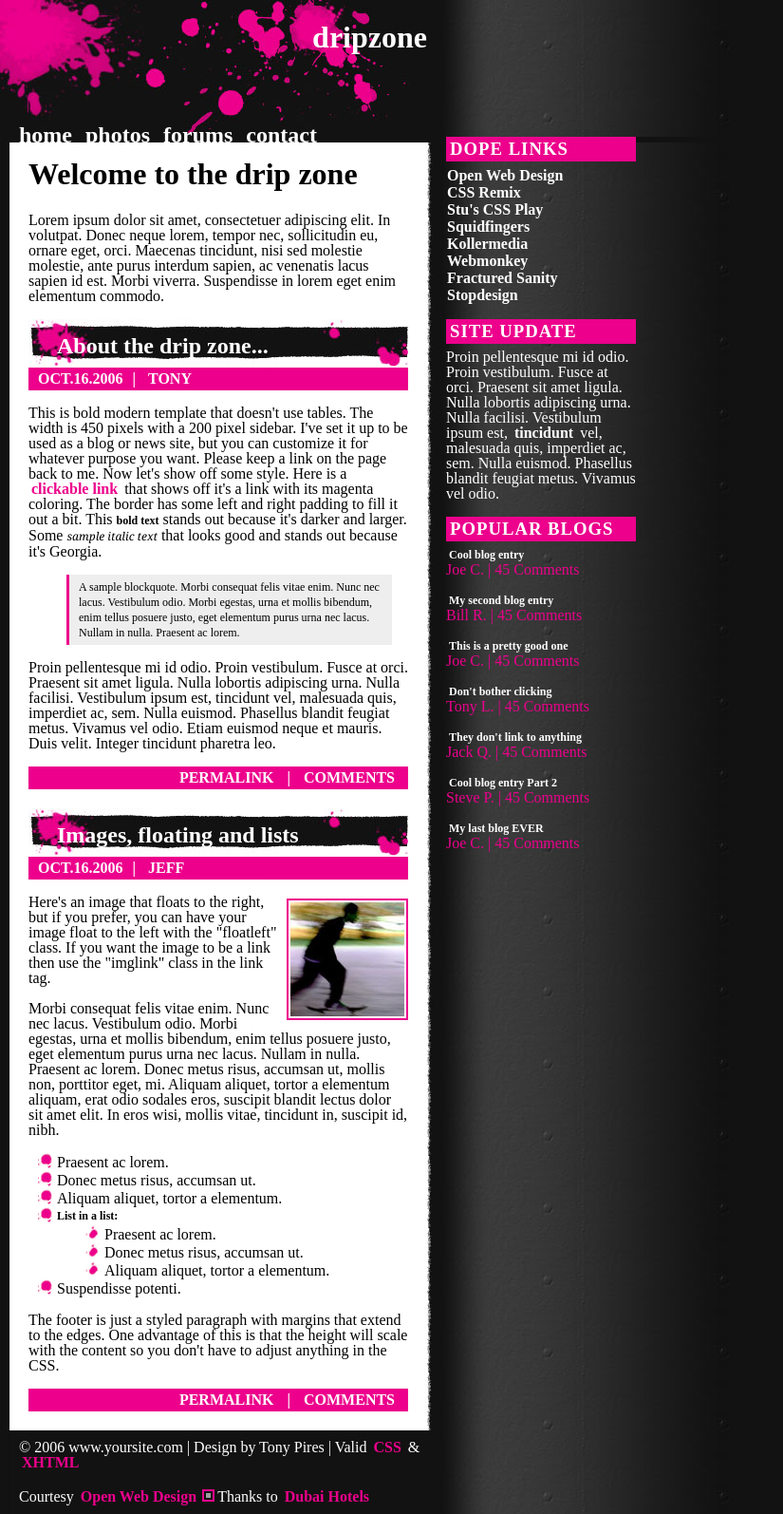
After one commit to heracek/essays, a Django app: template templates/index.html in a window 1280 px wide. The commit adds this page. Shown: the whole page at 95% size, without its empty margins (0-825 px from the left). Run offline with Django 3.2, Linux system fonts and the light colour scheme; the template is opened without the code that fills it, so the values that code supplies are empty; grey boxes are pictures that could not be loaded.

Commit message:
Pridano: sablona, zvyraznovani slov. Opraveno: get_hypertexted_text.

```diff
--- /dev/null
+++ b/site-media/default.css
@@ -0,0 +1,282 @@
+/* CSS Document */
+
+body{
+	background:url(img/bg.jpg) repeat-y top left #121212;
+	font:11px Arial, Helvetica, sans-serif normal;
+	text-align:left;
+	padding:0;
+}
+
+h1,h2,h3,h4,h5,h6{
+	margin-left:30px;
+}
+
+h2{
+	color:#FFF;
+	background:url(img/h.jpg) no-repeat top left transparent;
+	height:50px;
+	margin:10px 0 -10px 30px;
+	padding:15px 0 0 30px;
+}
+
+a{
+	color:#EC008C;
+	text-decoration:none;
+	font-weight:bold;
+	margin:0 1px;
+	padding:0 2px;
+}
+
+a:hover{
+	border:1px solid #EC008C;
+	margin:0;
+}
+
+b{
+	color:#000;
+	font-size:12px;
+}
+
+em,i{
+	font-family:Georgia, "Times New Roman", Times, serif;
+	color:#000;
+	font-size:12px;
+}
+
+blockquote{
+	line-height:16px;
+	font-size:12px;
+	width:320px;
+	margin-left:70px;
+	padding:5px 10px;
+	border-left:3px solid #EC008C;
+	background-color:#EEE;
+}
+
+#main ul{
+	list-style:none;
+	line-height:19px;
+}
+
+#main li{
+ 	background:url(img/drip.jpg) no-repeat top left transparent;
+	padding-left:20px;
+}
+
+#main .drip2 li{
+ 	background:url(img/drip2.jpg) no-repeat top left transparent;
+	padding-left:20px;
+	margin-left:-10px;
+}
+
+#main li img{
+ 	vertical-align:middle;
+	padding-right:10px;
+ 	border:0;
+}
+
+#header{
+	background:url(img/header.jpg) no-repeat top left #121212;
+	position:absolute;
+	top:0;left:0;
+	height:144px;
+	width:800px;
+}
+
+#header h1{
+	color:#FFF;
+	font:40px Arial, Helvetica, sans-serif lighter;
+	text-align:right;
+	padding-right:350px;
+}
+
+.h1bold{
+	font-weight:bolder;
+}
+
+#main{
+	position:absolute;
+	top:144px;left:0;
+	width:430px;
+	color:#000
+}
+
+#main p{
+	margin-left:30px;
+	line-height:16px;
+}
+
+#main img{
+	border:2px solid #EC008C;
+	padding:2px;
+}
+
+#main a.imglink{
+	border:none;
+	margin:0;
+	padding:0;
+}
+
+#main a.imglink:hover img.floatright{
+	border:4px solid #EC008C;
+	margin:4px 0 4px 10px;
+	padding:0;
+}
+
+#main a.imglink:hover img.floatleft{
+	border:4px solid #EC008C;
+	margin:4px 10px 4px 0;
+	padding:0;
+}
+
+img.floatright{
+	float:right;
+	margin:4px 0 4px 10px;
+}
+
+img.floatleft{
+	float:left;
+	margin:4px 10px 4px 0;
+}
+
+#sidebar{
+	position:absolute;
+	top:144px;left:470px;
+	width:200px;
+	color:#FFF;
+}
+
+#sidebar h3{
+	color:#FFF;
+	background-color:#EC008C;
+	letter-spacing:1px;
+	margin:0 0 -10px 0;
+	padding:2px 4px;
+}
+
+#sidebar ul{
+	color:#FFF;
+	list-style-type:none;
+	list-style-image:none;
+	margin-left:-42px;
+}
+
+#sidebar li{
+	line-height:18px;
+}
+
+#sidebar a{
+	color:#FFF;
+}
+
+#sidebar a:hover,.blogfoot a:hover{
+	border:1px solid #FFF !important;
+}
+
+#sidebar p{
+	line-height:16px;
+}
+
+.poptitle{
+	font-size:12px;
+}
+
+.popcom{
+	color:#EC008C;
+}
+
+.menu ul{
+	position:absolute;
+	top:113px;
+	margin-left:-30px;
+	line-height:normal;
+ 	list-style-image:none;
+}
+
+.menu li{
+	display:inline;
+	list-style-type:none;
+	font-size:24px;
+	font-weight:bolder;
+	padding-left:10px;
+}
+
+.menu a{
+	color:#FFF;
+	text-decoration:none;
+	padding:40px 0 0 0;
+	margin:0;
+}
+
+.menu a:hover{
+	background:url(img/splat.gif) top center no-repeat transparent;
+	border:0;
+}
+
+.blogline{
+	background-color:#EC008C;
+	color:#FFF;
+	padding:4px 0;
+	font-weight:bold;
+	position:relative;
+	top:-20px;
+	margin-bottom:-20px;
+}
+
+.blogitem{
+	padding:1px 10px;
+}
+
+.blogitem a{
+	color:#FFF;
+}
+
+.blogitem a:hover,.blogitem a:hover .hidelink{
+	color:#FFF;
+	border:0;
+	margin:1px;
+}
+
+.hidelink{
+	color:#EC008C;
+	font-weight:normal;
+}
+
+.blogfoot{
+	position:relative;
+	top:0;
+	text-align:right;
+	margin-bottom:20px;
+}
+
+.blogfoot a{
+	margin:2px;
+}
+
+.footer{
+	color:#FFF;
+	background-color:#121212;
+	position:relative;
+	left:-20px;
+	margin:0 -45px 0 0;
+	padding:10px;
+}
+
+/*-- added ------------------------*/
+#header {
+    height: 150px;
+}
+
+.essay a {
+    color: black;
+    font-weight: normal;
+    margin: 0px;
+    padding: 0px;
+}
+
+.essay a:hover {
+    color: rgb(236, 0, 140);
+    font-weight: normal;
+    text-decoration: underline;
+    border: none;
+}
--- /dev/null
+++ b/templates/index.html
@@ -0,0 +1,102 @@
+<!DOCTYPE html PUBLIC "-//W3C//DTD XHTML 1.0 Transitional//EN" "http://www.w3.org/TR/xhtml1/DTD/xhtml1-transitional.dtd">
+<html xmlns="http://www.w3.org/1999/xhtml">
+<head>
+<meta http-equiv="Content-Type" content="text/html; charset=ISO-8859-1" />
+<title>drip zone</title>
+
+<link href="default.css" rel="stylesheet" type="text/css" />
+
+<!--[if gte IE 5.5000]>
+<link href="ie.css" rel="stylesheet" type="text/css" />
+<![endif]-->
+
+</head>
+
+<body>
+
+	<div id="header">
+		<h1>drip<span class="h1bold">zone</span></h1>
+		<div  class="menu">
+		<ul>
+			<li><a href="#">home</a></li>
+			<li><a href="#">photos</a></li>
+			<li><a href="#">forums</a></li>
+			<li><a href="#">contact</a></li>
+		</ul>
+		</div>
+	</div>
+
+	<div id="main">
+		<h1>Welcome to the drip zone</h1>
+		<p>Lorem ipsum dolor sit amet, consectetuer adipiscing elit. In volutpat. Donec neque lorem, tempor nec, sollicitudin eu, ornare eget, orci. Maecenas tincidunt, nisi sed molestie molestie, ante purus interdum sapien, ac venenatis lacus sapien id est. Morbi viverra. Suspendisse in lorem eget enim elementum commodo.</p>
+
+		<h2>About the drip zone...</h2>
+		<p class="blogline"><span class="blogitem">OCT.16.2006</span>|<span class="blogitem"><a href="mailto:mrpires@gmail.com">TONY <span class="hidelink">&laquo; send email</span></a></span></p>
+
+		<p>This is bold modern template that doesn't use tables. The width is 450 pixels with a 200 pixel sidebar. I've set it up to be used as a blog or news site, but you can customize it for whatever purpose you want. Please keep a link on the page back to me. Now let's show off some style. Here is a <a href="#">clickable link</a> that shows off it's a link with its magenta coloring. The border has some left and right padding to fill it out a bit. This <b>bold text</b> stands out because it's darker and larger. Some <em>sample italic text</em> that looks good and stands out because it's Georgia.</p>
+
+		<blockquote>A sample blockquote. Morbi consequat felis vitae enim. Nunc nec lacus. Vestibulum odio. Morbi egestas, urna et mollis bibendum, enim tellus posuere justo, eget elementum purus urna nec lacus. Nullam in nulla. Praesent ac lorem.</blockquote>
+
+		<p>Proin pellentesque mi id odio. Proin vestibulum. Fusce at orci. Praesent sit amet ligula. Nulla lobortis adipiscing urna. Nulla facilisi. Vestibulum ipsum est, tincidunt vel, malesuada quis, imperdiet ac, sem. Nulla euismod. Phasellus blandit feugiat metus. Vivamus vel odio. Etiam euismod neque et mauris. Duis velit. Integer tincidunt pharetra leo. </p>
+
+		<p class="blogline blogfoot"><span class="blogitem"><a href="#">PERMALINK</a></span>|<span class="blogitem"><a href="#">COMMENTS</a></span></p>
+
+		<h2>Images, floating and lists</h2>
+		<p class="blogline"><span class="blogitem">OCT.16.2006</span>|<span class="blogitem"><a href="mailto:mrpires@gmail.com">JEFF <span class="hidelink">&laquo; send email</span></a></span></p>
+
+		<p><a href="#" class="imglink"><img src="img/skate.jpg" alt="skater" class="floatright" /></a>Here's an image that floats to the right, but if you prefer, you can have your image float to the left with the "floatleft" class. If you want the image to be a link then use the "imglink" class in the link tag.</p>
+
+		<p>Morbi consequat felis vitae enim. Nunc nec lacus. Vestibulum odio. Morbi egestas, urna et mollis bibendum, enim tellus posuere justo, eget elementum purus urna nec lacus. Nullam in nulla. Praesent ac lorem. Donec metus risus, accumsan ut, mollis non, porttitor eget, mi. Aliquam aliquet, tortor a elementum aliquam, erat odio sodales eros, suscipit blandit lectus dolor sit amet elit. In eros wisi, mollis vitae, tincidunt in, suscipit id, nibh.</p>
+
+		<ul>
+			<li>Praesent ac lorem.</li>
+			<li>Donec metus risus, accumsan ut.</li>
+			<li>Aliquam aliquet, tortor a elementum.</li>
+			<li><b>List in a list:</b>
+			<ul class="drip2">
+				<li>Praesent ac lorem.</li>
+				<li>Donec metus risus, accumsan ut.</li>
+				<li>Aliquam aliquet, tortor a elementum.</li>
+			</ul></li>
+			<li>Suspendisse potenti.</li>
+		</ul>
+
+		<p>The footer is just a styled paragraph with margins that extend to the edges. One advantage of this is that the height will scale with the content so you don't have to adjust anything in the CSS.</p>
+
+		<p class="blogline blogfoot"><span class="blogitem"><a href="#">PERMALINK</a></span>|<span class="blogitem"><a href="#">COMMENTS</a></span></p>
+
+		<p class="footer">&copy; 2006 www.yoursite.com | Design by Tony Pires | Valid <a href="http://jigsaw.w3.org/css-validator/check/referer">CSS</a> &amp; <a href="http://validator.w3.org/check?uri=referer">XHTML</a></p>
+		<p class="footer"><!--This theme is free for distriubtion,  so long as  link to openwebdesing.org and dubaiapartments.biz  stay on the theme--> Courtesy <a href="http://www.openwebdesign.org" target="_blank">Open
+Web Design</a><a href="http://www.dubaiapartments.biz" target="_blank"><img src="spacer.gif" width="5" height="5" border="0"/></a>Thanks
+to <a href="http://www.dubaiapartments.biz/" target="_blank">Dubai Hotels</a></p>
+	</div>
+
+	<div id="sidebar">
+
+	<h3>DOPE LINKS</h3>
+	<ul>
+		<li><a href="#">Open Web Design</a></li>
+		<li><a href="#">CSS Remix</a></li>
+		<li><a href="#">Stu's CSS Play</a></li>
+		<li><a href="#">Squidfingers</a></li>
+		<li><a href="#">Kollermedia</a></li>
+		<li><a href="#">Webmonkey</a></li>
+		<li><a href="#">Fractured Sanity</a></li>
+		<li><a href="#">Stopdesign</a></li>
+	</ul>
+
+	<h3>SITE UPDATE</h3>
+	<p>Proin pellentesque mi id odio. Proin vestibulum. Fusce at orci. Praesent sit amet ligula. Nulla lobortis adipiscing urna. Nulla facilisi. Vestibulum ipsum est, <a href="#">tincidunt</a> vel, malesuada quis, imperdiet ac, sem. Nulla euismod. Phasellus blandit feugiat metus. Vivamus vel odio.</p>
+
+	<h3>POPULAR BLOGS</h3>
+	<p><a href="#" class="poptitle">Cool blog entry</a><br /><span class="popcom">Joe C. | 45 Comments</span></p>
+	<p><a href="#" class="poptitle">My second blog entry</a><br /><span class="popcom">Bill R. | 45 Comments</span></p>
+	<p><a href="#" class="poptitle">This is a pretty good one</a><br /><span class="popcom">Joe C. | 45 Comments</span></p>
+	<p><a href="#" class="poptitle">Don't bother clicking</a><br /><span class="popcom">Tony L. | 45 Comments</span></p>
+	<p><a href="#" class="poptitle">They don't link to anything</a><br /><span class="popcom">Jack Q. | 45 Comments</span></p>
+	<p><a href="#" class="poptitle">Cool blog entry Part 2</a><br /><span class="popcom">Steve P. | 45 Comments</span></p>
+	<p><a href="#" class="poptitle">My last blog EVER</a><br /><span class="popcom">Joe C. | 45 Comments</span></p>
+	</div>
+
+</body>
+</html>
```
Also changed, not shown: apps/essay/models.py (+12 -6 lines), settings.py (+7 -4 lines), site-media/ie.css (added, +58 -0 lines), templates/base.html (+63 -8 lines), templates/essay/hyperword_detail.html (+20 -11 lines), urls.py (+3 -4 lines), site-media/img/bg.jpg (added), site-media/img/drip.jpg (added), site-media/img/drip2.jpg (added), site-media/img/h.jpg (added), site-media/img/header.jpg (added), site-media/img/skate.jpg (added), site-media/img/splat.gif (added), 1 other file.
